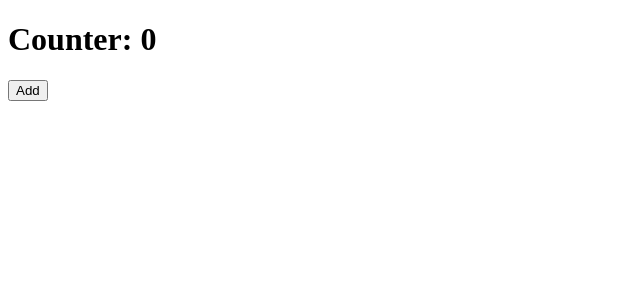
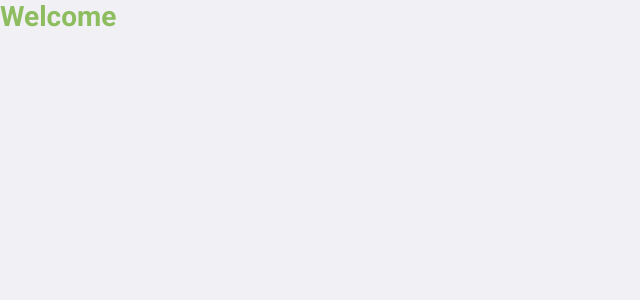
Before and after one commit to RafaelMenezess/react-js-dotnet6-api, a React (Create React App) app in the folder client/: page / in a window 1280 px wide. Shown: the top 300 px of the page, without its empty margins (0-640 px from the left). Built offline with nearby package versions, Linux system fonts and the light colour scheme.

Commit message:
iniciando-implementacao-login

```diff
--- a/client/src/App.js
+++ b/client/src/App.js
@@ -1,17 +1,7 @@
 import React, { useState } from "react";
-import Header from "./Header";
+import Login from "./pages/Login";
+import "./global.css";
 
 export default function App() {
-  const [counter, setCounter] = useState(0);
-
-  function increment() {
-    setCounter(counter + 1);
-  }
-
-  return (
-    <div>
-      <Header>Counter: {counter}</Header>
-      <button onClick={increment}>Add</button>
-    </div>
-  );
+  return <Login />;
 }
--- a/client/src/Header.js
+++ /dev/null
@@ -1,9 +0,0 @@
-import React from "react";
-
-export default function Header({ children }) {
-  return (
-    <header>
-      <h1>{children}</h1>
-    </header>
-  );
-}
--- /dev/null
+++ b/client/src/global.css
@@ -0,0 +1,14 @@
+@import url('https://fonts.googleapis.com/css2?family=Roboto:wght@400;500;700&display=swap');
+
+*{
+    margin:0;
+    padding: 0;
+    outline: 0;
+    box-sizing: border-box;
+}
+
+body{
+    font: 400 14px Roboto, sans-serif;
+    background: #f0f0f5;
+    -webkit-font-smoothing: antialiased;
+}
--- /dev/null
+++ b/client/src/pages/Login/index.js
@@ -0,0 +1,6 @@
+import React from "react";
+import "./styles.css";
+
+export default function Login() {
+  return <h1>Welcome</h1>;
+}
--- /dev/null
+++ b/client/src/pages/Login/styles.css
@@ -0,0 +1,3 @@
+h1{
+    color: #8EBD60;
+}
```
Also changed, not shown: client/src/assets/logo.svg (added), client/src/assets/padlock.png (added).
